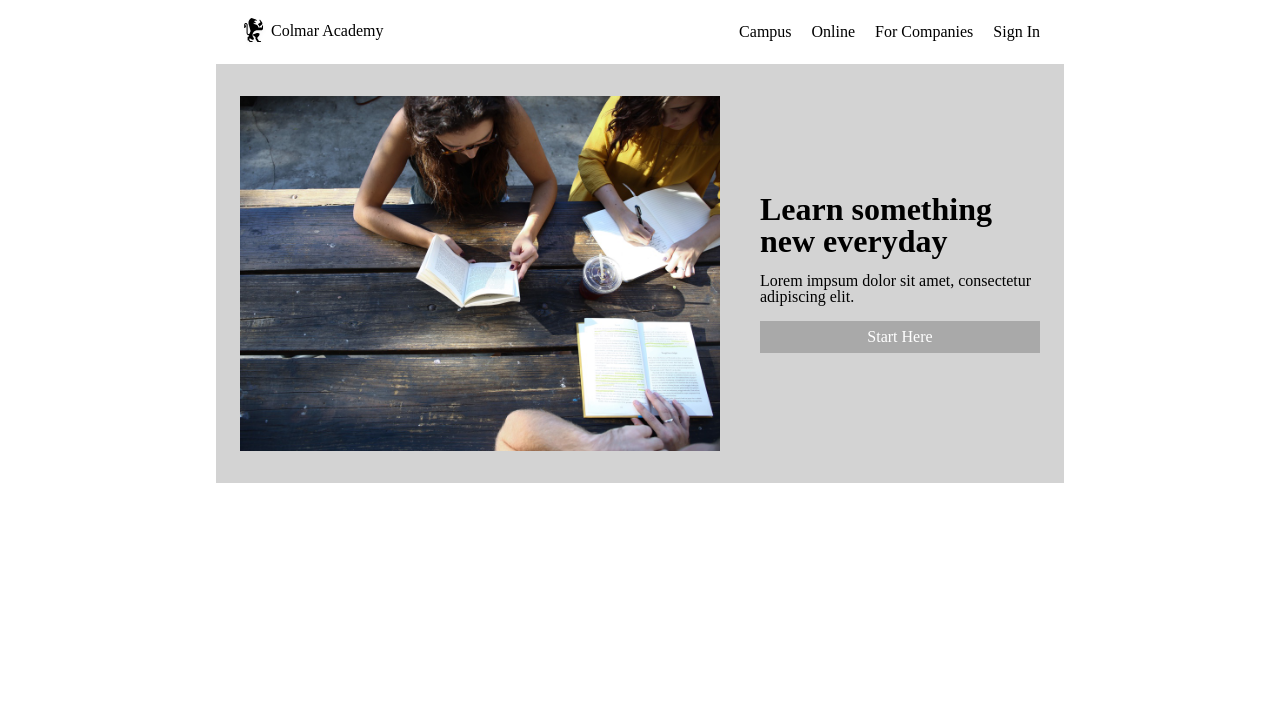
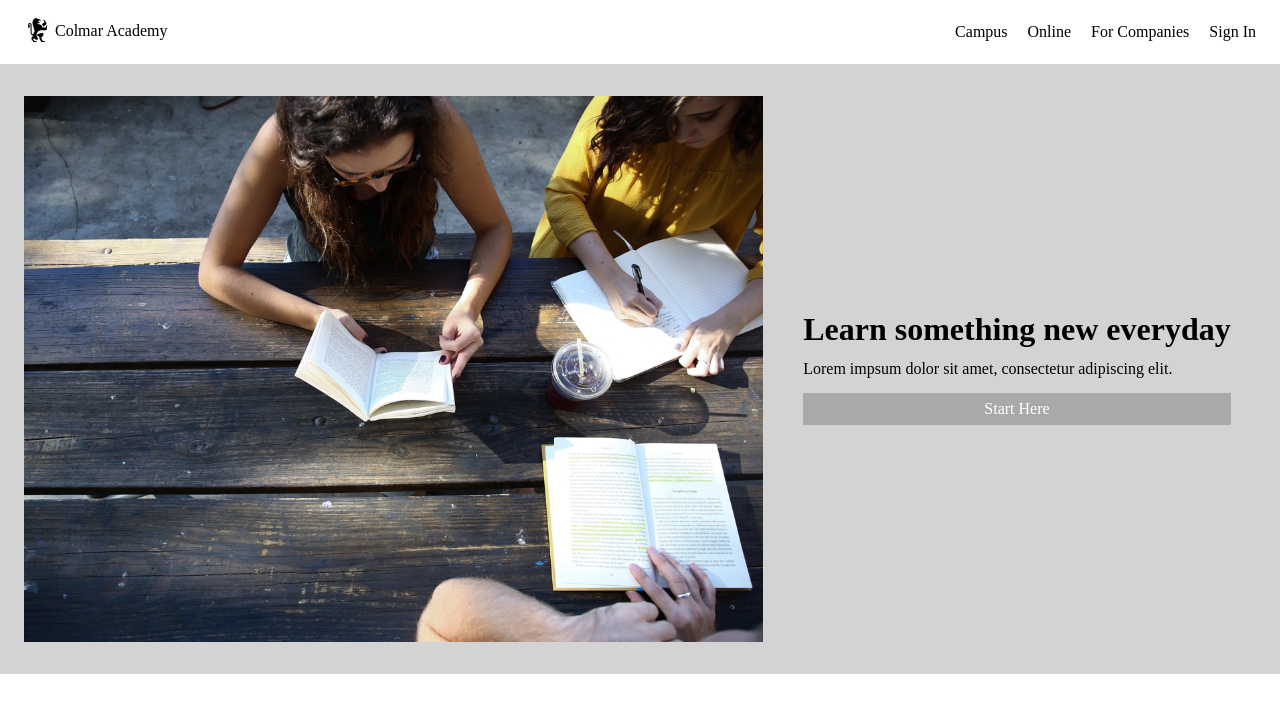
Before and after one commit to cornopaez/codecademy-colmar, a plain HTML site: page index.html in a window 1280 px wide. Drawn offline with Linux system fonts and the light colour scheme.

Commit message:
Eliminated 'content' div from structure and styling.

```diff
--- a/index.html
+++ b/index.html
@@ -7,7 +7,6 @@
 </head>
 <body>
 	<header>
-		<div class="container">
 		<div class="logo">
 			<img src="resources/images/ic-logo.svg">
 			<span class="colmar">Colmar</span>
@@ -29,16 +28,13 @@
 				</li>
 			</ul>
 		</div>
-		</div>
 	</header>
 	<div class="banner">
-		<div class="container">
 		<img src="resources/images/banner.jpg">
 		<div class="info">
 			<h1>Learn something new everyday</h1>
 			<p>Lorem impsum dolor sit amet, consectetur adipiscing elit.</p>
 			<a href="#" class="btn">Start Here</a>
-			</div>
 		</div>
 	</div>
 	<div class="activities">
--- a/resources/css/style.css
+++ b/resources/css/style.css
@@ -8,17 +8,8 @@ html {
 ---------------------------------------------*/
 header {
 	height: 4rem;
-}
-
-.container {
-	max-width: 50rem;
-	margin: 0 auto;
-}
-
-header .container {
 	display: flex;
 	justify-content: space-between;
-	height: 100%;
 	align-items: center;
 	padding: 0 1.5rem;
 }
@@ -35,7 +26,7 @@ header ul li {
 /*Banner
 ---------------------------------------------*/
 
-.banner .container {
+.banner {
 	padding: 2rem 1.5rem;
 	display: flex;
 	flex-direction: row;
@@ -43,23 +34,23 @@ header ul li {
 	background-color: lightgrey;
 }
 
-.banner .container img {
+.banner img {
 	width: 60%;
 	height: auto;
 	margin-right: 2.5rem;
 }
 
-.banner .container .info h1 {
+.banner .info h1 {
 	font-size: 2rem;
 	font-weight: bold;
 	margin-bottom: 1rem;
 }
 
-.banner .container .info p {
+.banner .info p {
 	margin-bottom: 1rem;
 }
 
-.banner .container .info a {
+.banner .info a {
 	display: block;
 	padding: 0.5rem;
 	background-color: darkgrey;
```
Lines whose indentation alone changed are shown as unchanged.
